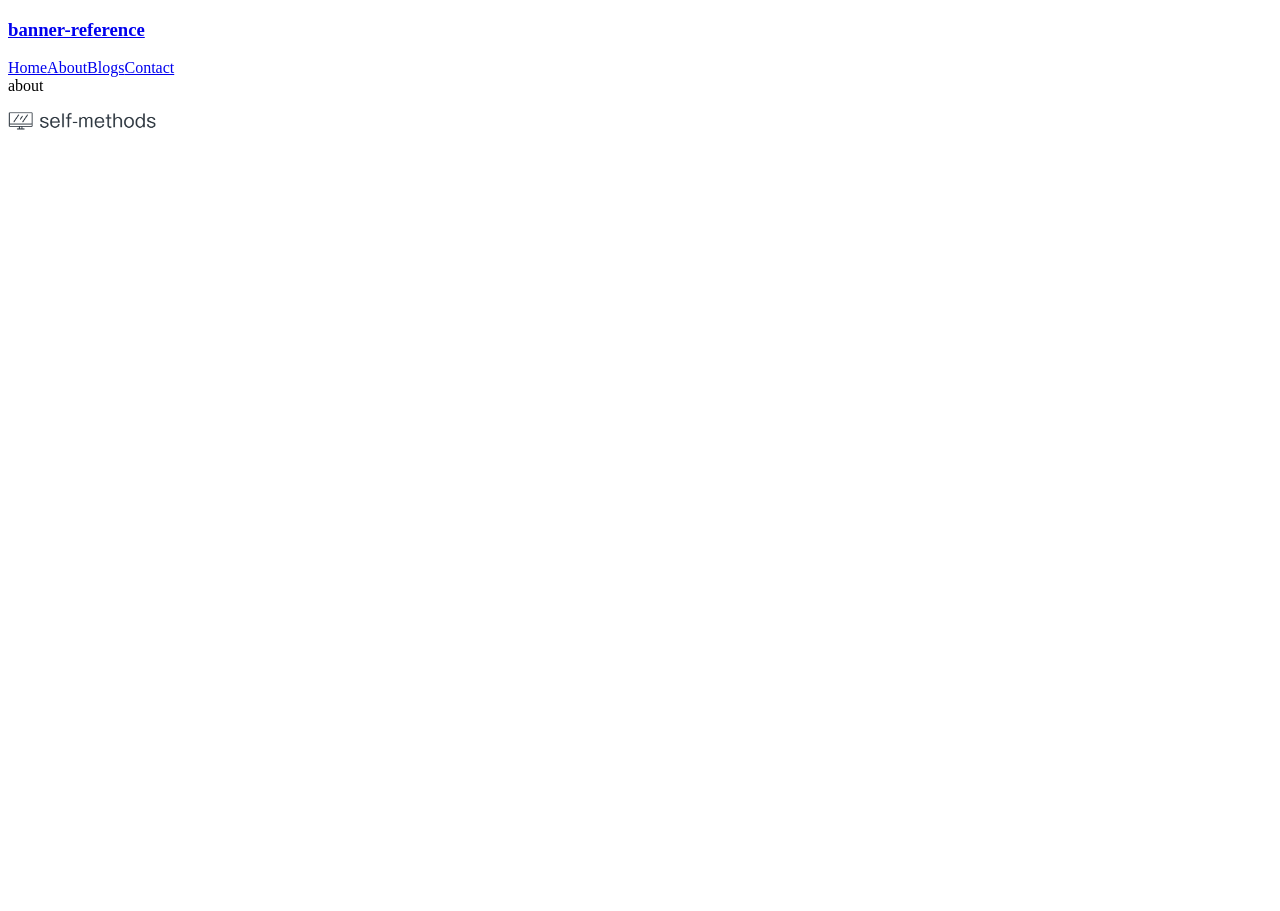
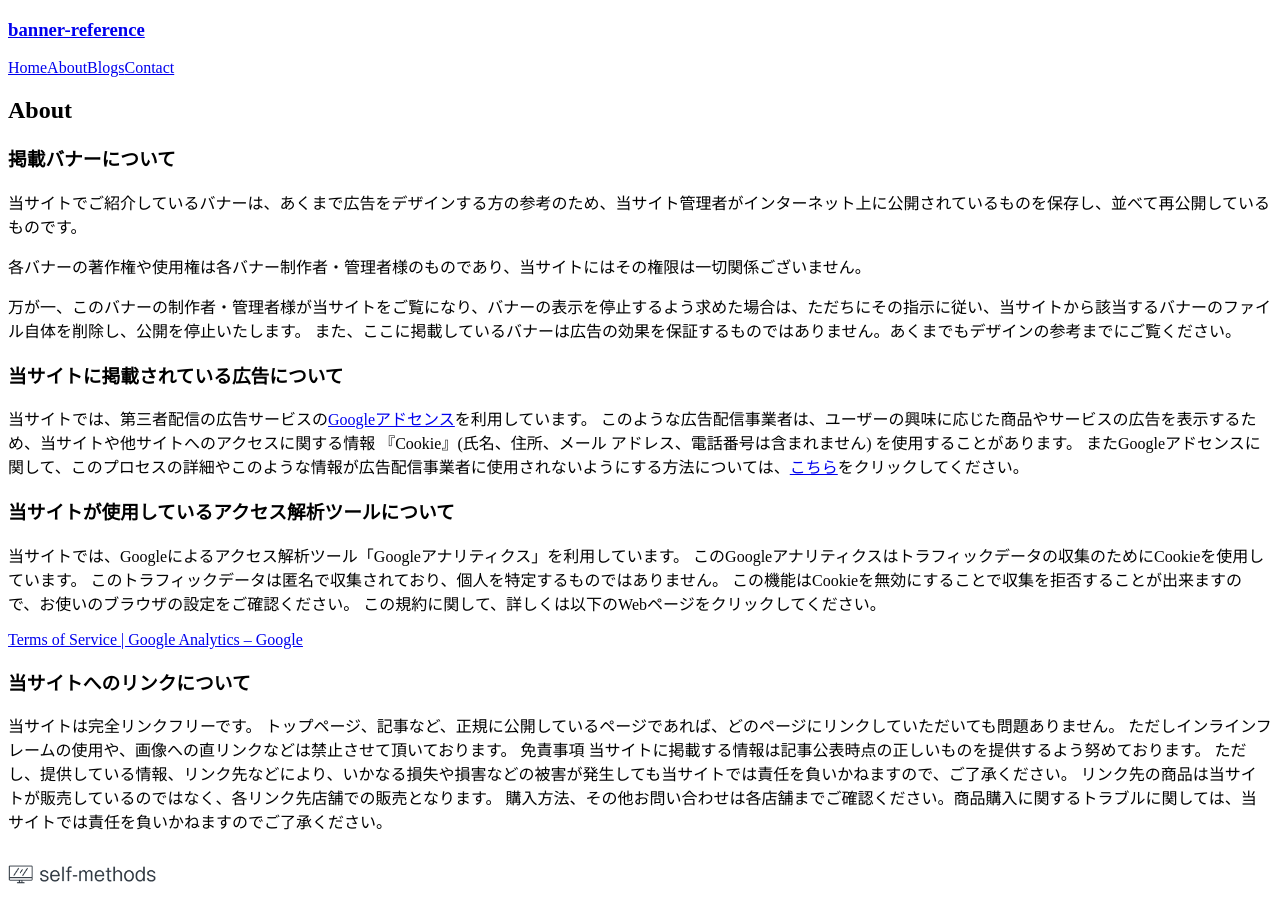
Before and after one commit to tomioka-k/banner-nextjs, a Next.js app: page /about in a window 1280 px wide. Before the commit the page ends 800 px from the top, so only its background shows below. Built offline with nearby package versions, Linux system fonts and the light colour scheme.

Commit message:
create about page

```diff
--- a/package.json
+++ b/package.json
@@ -14,6 +14,7 @@
     "next": "12.1.0",
     "react": "17.0.2",
     "react-dom": "17.0.2",
+    "react-infinite-scroller": "^1.2.5",
     "react-medium-image-zoom": "^4.3.5",
     "styled-components": "^5.3.3",
     "swr": "^1.2.2"
--- /dev/null
+++ b/src/components/Heading3.js
@@ -0,0 +1,7 @@
+export default function Heading3({ title }) {
+  return (
+    <h3 className="text-3xl my-3 py-3 px-6 bg-blue-50 border-l-8 border-sky-900">
+      {title}
+    </h3>
+  );
+}
--- a/src/pages/about.js
+++ b/src/pages/about.js
@@ -2,11 +2,91 @@ import Head from "next/head";
 import Image from "next/image";
 
 import Layout from "../components/Layout";
+import Heading3 from "../components/Heading3";
 
 export default function About() {
   return (
     <Layout title="about | banner-reference">
-      <div className="text-3xl">about</div>
+      <div className="container flex py-10 mx-auto">
+        <div className="bg-white flex mx-auto my-5 w-full  lg:w-3/4 rounded-3xl">
+          <div className="mx-10 my-5">
+            <h2 className="text-5xl text-center my-10">About</h2>
+            <Heading3 title={"掲載バナーについて"} />
+
+            <div className="my-14 text-lg text-gray-700 leading-loose">
+              <p>
+                当サイトでご紹介しているバナーは、あくまで広告をデザインする方の参考のため、当サイト管理者がインターネット上に公開されているものを保存し、並べて再公開しているものです。
+              </p>
+              <p>
+                各バナーの著作権や使用権は各バナー制作者・管理者様のものであり、当サイトにはその権限は一切関係ございません。
+              </p>
+              <p>
+                万が一、このバナーの制作者・管理者様が当サイトをご覧になり、バナーの表示を停止するよう求めた場合は、ただちにその指示に従い、当サイトから該当するバナーのファイル自体を削除し、公開を停止いたします。
+                また、ここに掲載しているバナーは広告の効果を保証するものではありません。あくまでもデザインの参考までにご覧ください。
+              </p>
+            </div>
+            <Heading3 title={"当サイトに掲載されている広告について"} />
+
+            <div className="my-14 text-lg text-gray-700 leading-loose">
+              <p>
+                当サイトでは、第三者配信の広告サービスの
+                <a
+                  className="text-blue-400"
+                  href="http://www.google.com/adsense/start/"
+                >
+                  Googleアドセンス
+                </a>
+                を利用しています。
+                このような広告配信事業者は、ユーザーの興味に応じた商品やサービスの広告を表示するため、当サイトや他サイトへのアクセスに関する情報
+                『Cookie』(氏名、住所、メール アドレス、電話番号は含まれません)
+                を使用することがあります。
+                またGoogleアドセンスに関して、このプロセスの詳細やこのような情報が広告配信事業者に使用されないようにする方法については、
+                <a
+                  className="text-blue-400"
+                  href="http://www.google.co.jp/policies/technologies/ads/"
+                >
+                  こちら
+                </a>
+                をクリックしてください。
+              </p>
+            </div>
+
+            <Heading3
+              title={"当サイトが使用しているアクセス解析ツールについて"}
+            />
+
+            <div className="my-14 text-lg text-gray-700 leading-loose">
+              <p>
+                当サイトでは、Googleによるアクセス解析ツール「Googleアナリティクス」を利用しています。
+                このGoogleアナリティクスはトラフィックデータの収集のためにCookieを使用しています。
+                このトラフィックデータは匿名で収集されており、個人を特定するものではありません。
+                この機能はCookieを無効にすることで収集を拒否することが出来ますので、お使いのブラウザの設定をご確認ください。
+                この規約に関して、詳しくは以下のWebページをクリックしてください。
+              </p>
+              <a
+                className="text-blue-400"
+                href="https://www.google.com/analytics/terms/jp.html"
+              >
+                {" "}
+                Terms of Service | Google Analytics – Google
+              </a>
+            </div>
+            <Heading3 title={"当サイトへのリンクについて"} />
+            <div className="my-14 text-lg text-gray-700 leading-loose">
+              <p>
+                当サイトは完全リンクフリーです。
+                トップページ、記事など、正規に公開しているページであれば、どのページにリンクしていただいても問題ありません。
+                ただしインラインフレームの使用や、画像への直リンクなどは禁止させて頂いております。
+                免責事項
+                当サイトに掲載する情報は記事公表時点の正しいものを提供するよう努めております。
+                ただし、提供している情報、リンク先などにより、いかなる損失や損害などの被害が発生しても当サイトでは責任を負いかねますので、ご了承ください。
+                リンク先の商品は当サイトが販売しているのではなく、各リンク先店舗での販売となります。
+                購入方法、その他お問い合わせは各店舗までご確認ください。商品購入に関するトラブルに関しては、当サイトでは責任を負いかねますのでご了承ください。
+              </p>
+            </div>
+          </div>
+        </div>
+      </div>
     </Layout>
   );
 }
```
Also changed, not shown: src/pages/index.js (+9 -0 lines), 1 other file (tests, documents, lock files or other folders).
